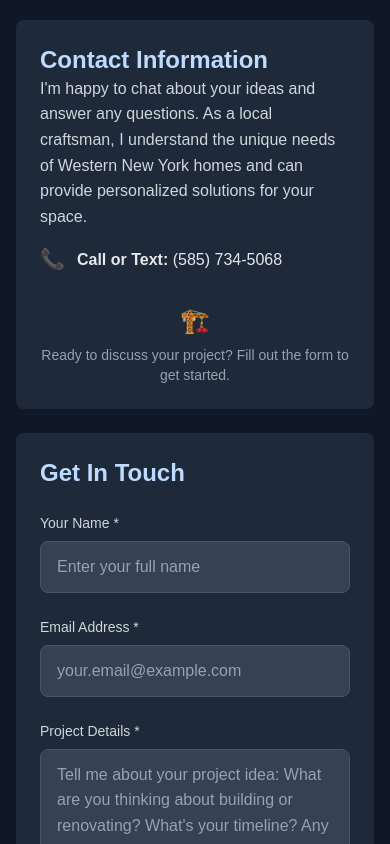
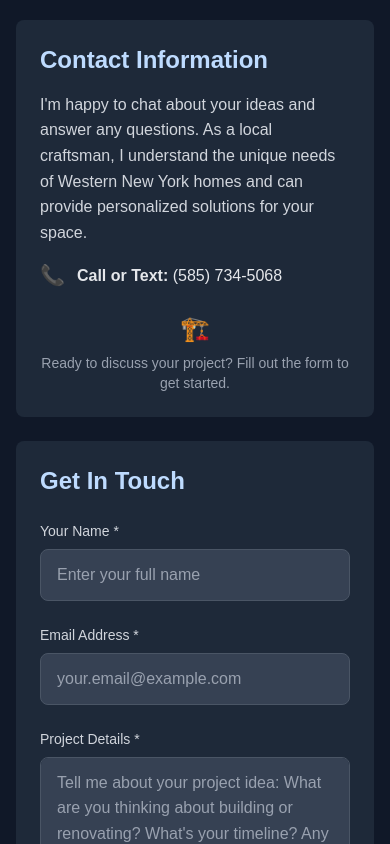
Before and after one commit to maryCS7/oldweiler-carpentry, a Next.js app: page /contact in a window 390 px wide. Shown: the part 1429-2273 px from the top of the page. Built offline with nearby package versions, Linux system fonts and the light colour scheme.

Commit message:
Fine-tune spacing: more space after heading, less after phone number

```diff
--- a/src/app/contact/page.tsx
+++ b/src/app/contact/page.tsx
@@ -186,7 +186,7 @@ export default function ContactPage() {
         <div className="space-y-6">
           {/* Contact Information */}
           <div className="bg-gray-800 p-6 rounded-lg">
-            <h2 className="text-2xl font-semibold text-blue-200">Contact Information</h2>
+            <h2 className="text-2xl font-semibold text-blue-200 mb-4">Contact Information</h2>
             <p className="text-gray-300">
               I&apos;m happy to chat about your ideas and answer any questions. As a local craftsman, I understand the unique needs of Western New York homes and can provide personalized solutions for your space.
             </p>
@@ -211,7 +211,7 @@ export default function ContactPage() {
             </div>
 
             {/* Additional spacing to balance left and right columns */}
-            <div className="mt-8 space-y-4">
+            <div className="mt-6 space-y-4">
               <div className="text-center">
                 <div className="text-blue-400 text-2xl mb-2">🏗️</div>
                 <p className="text-gray-400 text-sm">
```
